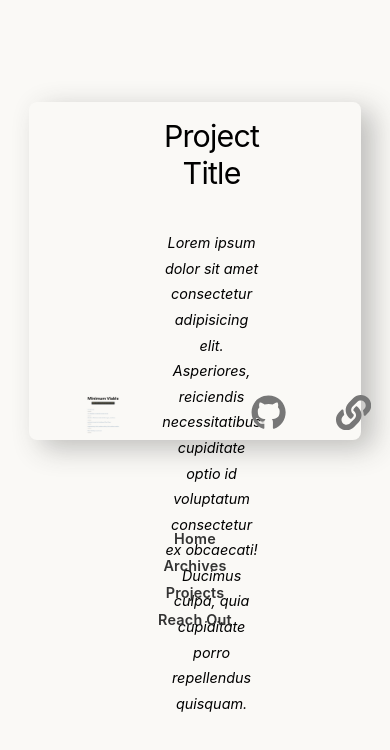
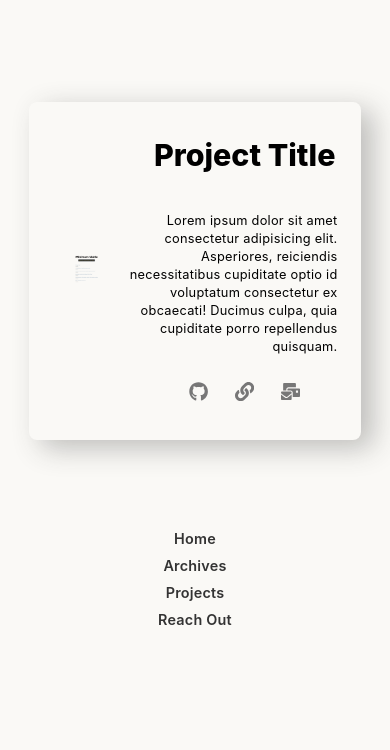
Before and after one commit to charlesmartinreed/charlie-codes-blog, a Next.js app: page /projects in a window 390 px wide. Shown: the top 750 px of the page. Built offline with nearby package versions, Linux system fonts and the light colour scheme.

Commit message:
Fix stying for projects page. Add media queries.

```diff
--- a/pages/projects.js
+++ b/pages/projects.js
@@ -2,10 +2,10 @@ import Layout from "../components/Layout";
 import utilStyles from "../styles/utils.module.css";
 import projectStyles from "../styles/Project.module.css";
 import Image from "next/image";
-import { FaGithub, FaLink } from "react-icons/fa";
+import { FaGithub, FaLink, FaMailBulk } from "react-icons/fa";
 
 export default function Projects() {
-  const title = "Some of My Work";
+  const title = "Projects";
 
   return (
     <Layout title={title}>
@@ -31,15 +31,20 @@ export default function Projects() {
               cupiditate porro repellendus quisquam.
             </p>
           </div>
-        </div>
-
-        <div className={projectStyles.linkContainer}>
-          <a href="https://www.github.com">
-            <FaGithub />
-          </a>
-          <a href="https://www.github.com">
-            <FaLink />
-          </a>
+          <div className={projectStyles.linkContainer}>
+            <a href="https://www.github.com" title="View Project on GitHub">
+              <FaGithub />
+            </a>
+            <a href="https://www.github.com" title="View the Site">
+              <FaLink />
+            </a>
+            <a
+              mailto="charliesoandso@protonmail.com"
+              title="Want to comission a site like this one? Contact me!"
+            >
+              <FaMailBulk />
+            </a>
+          </div>
         </div>
       </div>
     </Layout>
--- a/styles/Project.module.css
+++ b/styles/Project.module.css
@@ -1,7 +1,7 @@
 .projectContainer {
-  height: 40vh;
+  min-height: 40vh;
   display: grid;
-  grid-template-columns: 40% 30% 30%;
+  grid-template-columns: 55% 35%;
   width: 85%;
   box-shadow: 12px 8px 28px rgba(51, 51, 51, 0.3);
   border-radius: 8px;
@@ -13,9 +13,8 @@
 .projectContainer .heading2Xl {
   font-size: 1.9em;
   line-height: 1.2;
-  letter-spacing: -0.05rem;
   margin: 1rem 0;
-  font-weight: 400;
+  font-weight: 800;
 }
 
 .projectContainer h1,
@@ -26,9 +25,6 @@
 .projectContainer h6 {
   text-align: center;
   padding-bottom: 0.75em;
-}
-
-.projectContainer .clientDescription {
 }
 
 .projectContainer .imgContainer {
@@ -48,32 +44,44 @@
   display: flex;
   flex-direction: row;
   justify-content: center;
-  align-items: center;
-  /* justify-self: center; */
 }
 
 .projectContainer .descriptionContainer {
   text-align: center;
   line-height: 1.6em;
+  text-align: right;
 }
 
 .projectContainer .flavorText {
   font-size: 0.9em;
-  font-style: italic;
+  width: 90%;
+  line-height: 1.4em;
+  letter-spacing: 0.02em;
 }
 
 .projectContainer a {
-  /* display: block; */
-  /* color: rgba(170, 187, 204, 1); */
+  cursor: pointer;
   color: #777;
-  /* border-radius: 4px; */
-  /* padding: 1em 3em; */
   margin: 0.7em;
-  text-align: center;
-  font-size: 2.2em;
+  font-size: 1.8em;
   transition: all 0.3s ease-in-out;
 }
 
 .projectContainer a:hover {
   color: #abc;
 }
+
+@media screen and (max-width: 960px) {
+  .projectContainer {
+    grid-template-columns: 30% 70%;
+    /* grid-template-rows: 40% 60%; */
+  }
+
+  .projectContainer .flavorText {
+    font-size: 0.8em;
+  }
+
+  .projectContainer a {
+    font-size: 1.2em;
+  }
+}
```
